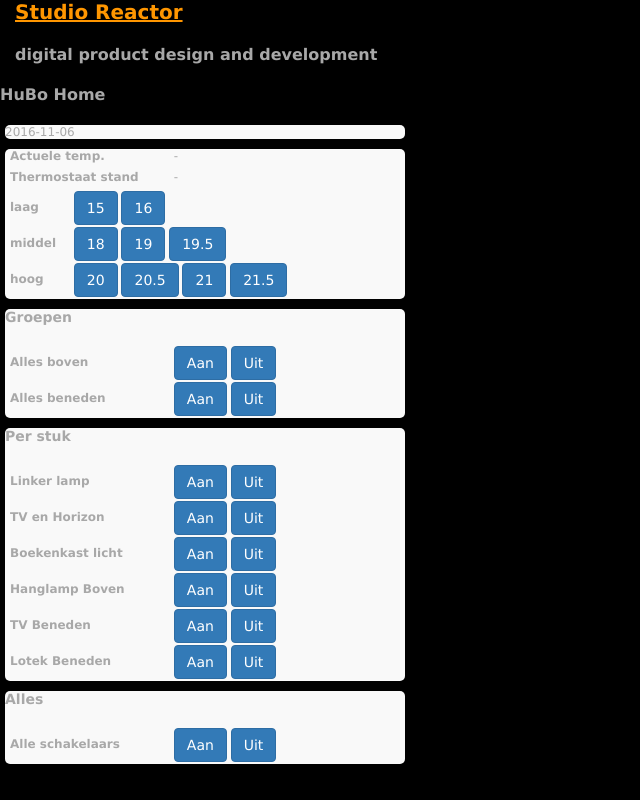
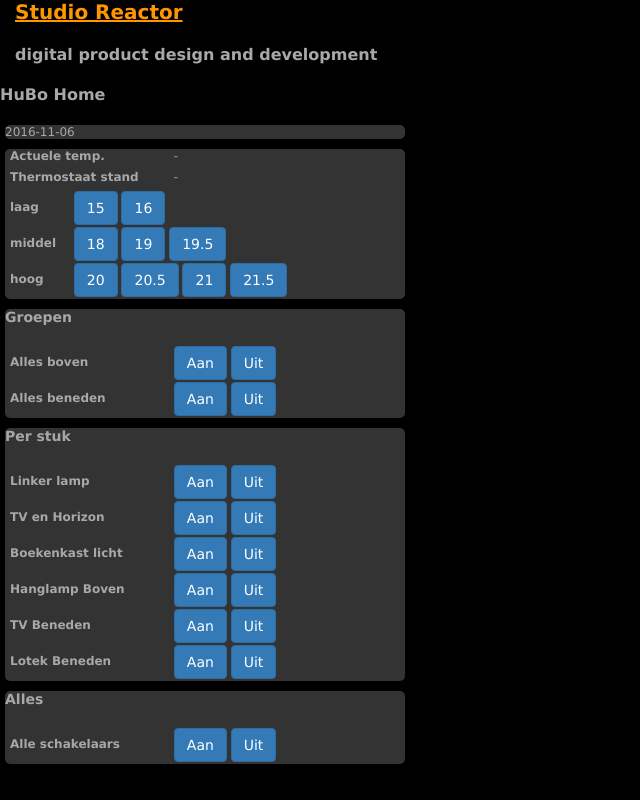
Before and after one commit to bouma/klikaanklikuit_flask, a Flask app: page / in a window 1280 px wide. Shown: the whole page, without its empty margins (0-640 px from the left). Run offline with Flask 2, Linux system fonts and the light colour scheme; data that the repository does not hold is empty; some libraries are stand-ins or nearby versions.

Commit message:
background

```diff
--- a/project/static/css/style.css
+++ b/project/static/css/style.css
@@ -3,7 +3,7 @@
     margin-left: 5px;
     margin-top: 10px;
 	border-radius: 5px;
-	background: #f9f9f9;
+	background: #333;
 	max-width: 400px;
 }
 
```
